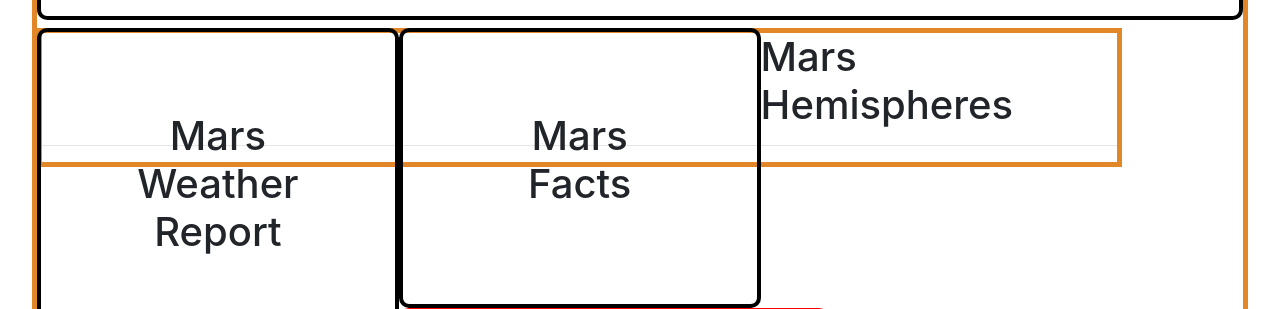
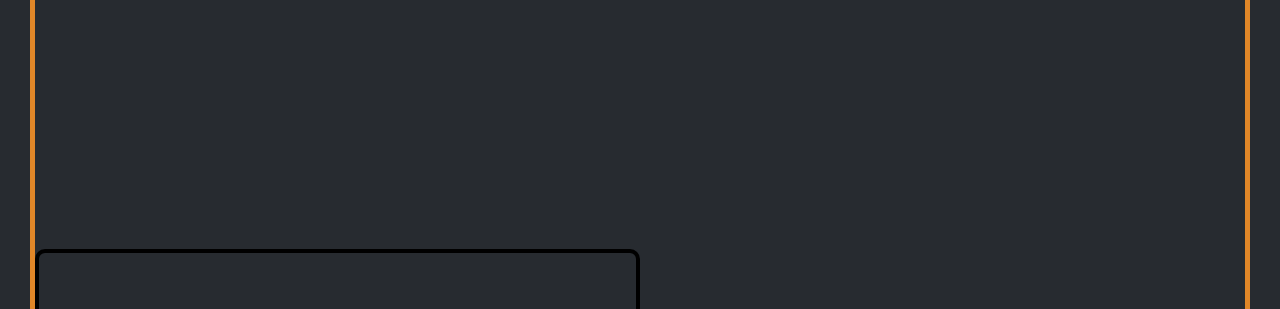
Before and after one commit to PGGokhale/Web_Scraping, a Flask app: template templates/index.html in a window 1280 px wide. Shown: the part 991-1300 px from the top of the page. Run offline with Flask 2, Linux system fonts and the light colour scheme; the template is opened without the code that fills it, so the values that code supplies are empty; some libraries are stand-ins or nearby versions.

Commit message:
added some styling

```diff
--- a/static/style.css
+++ b/static/style.css
@@ -14,27 +14,27 @@
 .jumbotron{
   width: 90%;
   border: 5px solid #E18728;
-  float: left;
+
 }
 
 .child {
   width: 100%;
   padding: 20%;
-  border: 4px solid black;
+
   margin: .5em auto;
   border-radius: 10px;
 }
 
 .twins {
-  width: 30%;
+  width: 50%;
   padding: 5em;
   border: 4px solid black;
-  float: left;
+  float: none;
   border-radius: 10px;
 }
 
 .quarter{
-    width:40%;
+    widows: 5px;0%;
     height:100%;
     float:left;
     border: 4px solid black;
@@ -42,13 +42,13 @@
   }
   .contents{
     height:50%;
-    width:90%;
-    border: 5px solid #E18728;
+    width:100%;
+    overflow: auto;
+    border: 4px solid #E18728;
+
   }
+
 
   img {
     image-rendering: auto;
   }
-  .col-md-6{
-    border: 4px solid red;
-  }
--- a/templates/index.html
+++ b/templates/index.html
@@ -5,6 +5,7 @@
         <meta name="viewport" content="width=device-width, initial-scale=1, shrink-to-fit=no">
         <link rel="stylesheet" href="https://stackpath.bootstrapcdn.com/bootstrap/4.4.1/css/bootstrap.min.css" integrity="sha384-Vkoo8x4CGsO3+Hhxv8T/Q5PaXtkKtu6ug5TOeNV6gBiFeWPGFN9MuhOf23Q9Ifjh" crossorigin="anonymous">
         <link rel="stylesheet" href="{{ url_for('static', filename='style.css') }}">
+        <link rel="stylesheet" href="https://bootswatch.com/4/slate/bootstrap.min.css">
         <script src="https://code.jquery.com/jquery-3.4.1.slim.min.js" integrity="sha384-J6qa4849blE2+poT4WnyKhv5vZF5SrPo0iEjwBvKU7imGFAV0wwj1yYfoRSJoZ+n" crossorigin="anonymous"></script>
         <script src="https://cdn.jsdelivr.net/npm/popper.js@1.16.0/dist/umd/popper.min.js" integrity="sha384-Q6E9RHvbIyZFJoft+2mJbHaEWldlvI9IOYy5n3zV9zzTtmI3UksdQRVvoxMfooAo" crossorigin="anonymous"></script>
         <script src="https://stackpath.bootstrapcdn.com/bootstrap/4.4.1/js/bootstrap.min.js" integrity="sha384-wfSDF2E50Y2D1uUdj0O3uMBJnjuUD4Ih7YwaYd1iqfktj0Uod8GCExl3Og8ifwB6" crossorigin="anonymous"></script>
```
